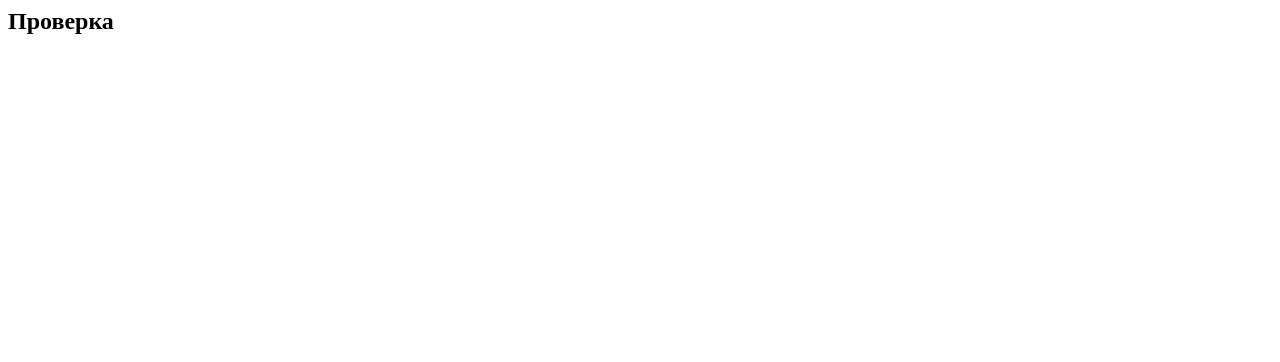
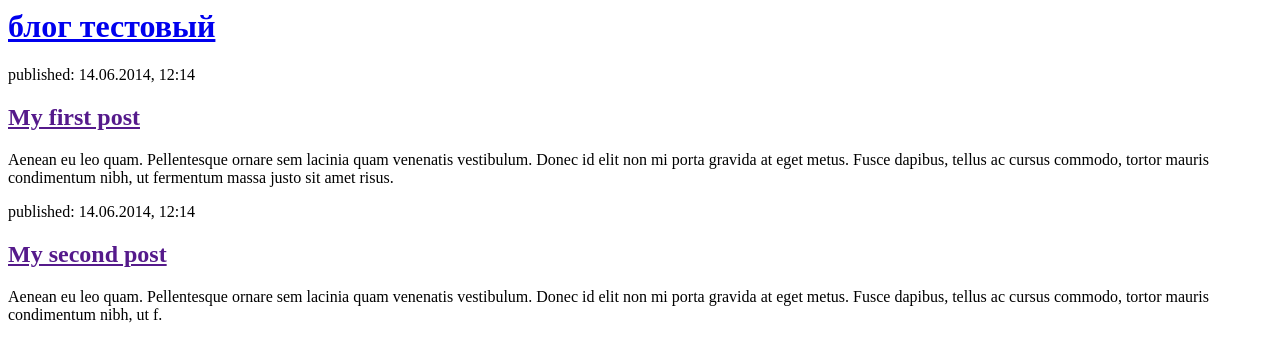
Before and after one commit to Andrey-Zakurov/my-first-blog, a Django app: page / in a window 1280 px wide. Before the commit the part shown is almost empty. Shown: the top 362 px of the page. Run offline with Django 3.2, Linux system fonts and the light colour scheme.

Commit message:
redaction html file  blog/templates/blog/post_list.html

```diff
--- a/blog/templates/blog/post_list.html
+++ b/blog/templates/blog/post_list.html
@@ -1,10 +1,23 @@
 <html>
     <head>
-   <title>Тестовый блог</title>
+        <title>Блог тестовый</title>
     </head>
+
     <body>
         <div>
-    <h2>Проверка</h2>
+            <h1><a href="/">блог тестовый</a></h1>
+        </div>
+
+        <div>
+            <p>published: 14.06.2014, 12:14</p>
+            <h2><a href="">My first post</a></h2>
+            <p>Aenean eu leo quam. Pellentesque ornare sem lacinia quam venenatis vestibulum. Donec id elit non mi porta gravida at eget metus. Fusce dapibus, tellus ac cursus commodo, tortor mauris condimentum nibh, ut fermentum massa justo sit amet risus.</p>
+        </div>
+
+        <div>
+            <p>published: 14.06.2014, 12:14</p>
+            <h2><a href="">My second post</a></h2>
+            <p>Aenean eu leo quam. Pellentesque ornare sem lacinia quam venenatis vestibulum. Donec id elit non mi porta gravida at eget metus. Fusce dapibus, tellus ac cursus commodo, tortor mauris condimentum nibh, ut f.</p>
         </div>
     </body>
 </html>
```
Also changed, not shown: 2 other files. Lines whose indentation alone changed are shown as unchanged.
